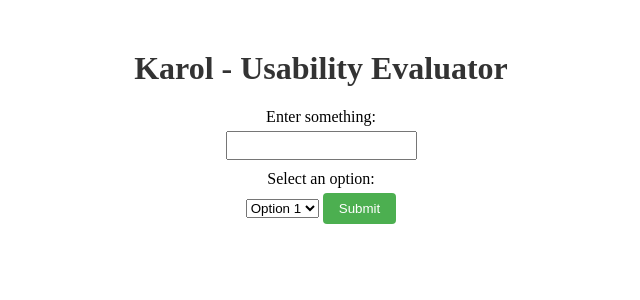
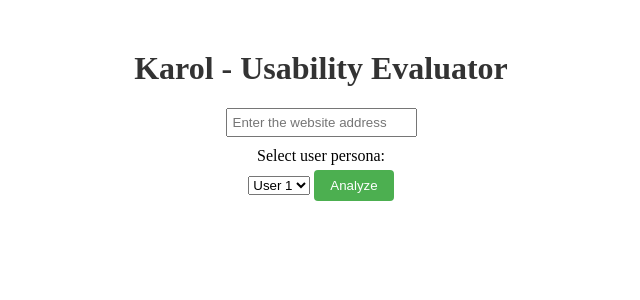
Before and after one commit to TELIT-Hackathon2023/1-karol, a FastAPI app: page / in a window 1280 px wide. Shown: the top 300 px of the page, without its empty margins (319-959 px from the left). Run offline with FastAPI, Linux system fonts and the light colour scheme.

Commit message:
feat: edit html

```diff
--- a/templates/index.html
+++ b/templates/index.html
@@ -13,17 +13,18 @@
         <h1>{{ heading }}</h1>
 
         <form id="prompt-form">
-            <label for="url-field">Enter something:</label>
-            <input type="text" id="url-field" name="url-field" required>
-            <label for="user-selection-field">Select an option:</label>
+            <input type="text" id="url-field" name="url-field" required placeholder="Enter the website address">
+            <label for="user-selection-field">Select user persona:</label>
 
             <select id="user-selection-field" name="user-selection-field">
-                <option value="option1">Option 1</option>
-                <option value="option2">Option 2</option>
-                <option value="option3">Option 3</option>
+                <option value="option1">User 1</option>
+                <option value="option2">User 2</option>
+                <option value="option3">User 3</option>
+                <option value="option3">User 4</option>
+                <option value="option3">User 5</option>
             </select>
 
-            <button type="button" onclick="submitForm()">Submit</button>
+            <button type="button" onclick="submitForm()">Analyze</button>
         </form>
 
         <div id="result">
```
